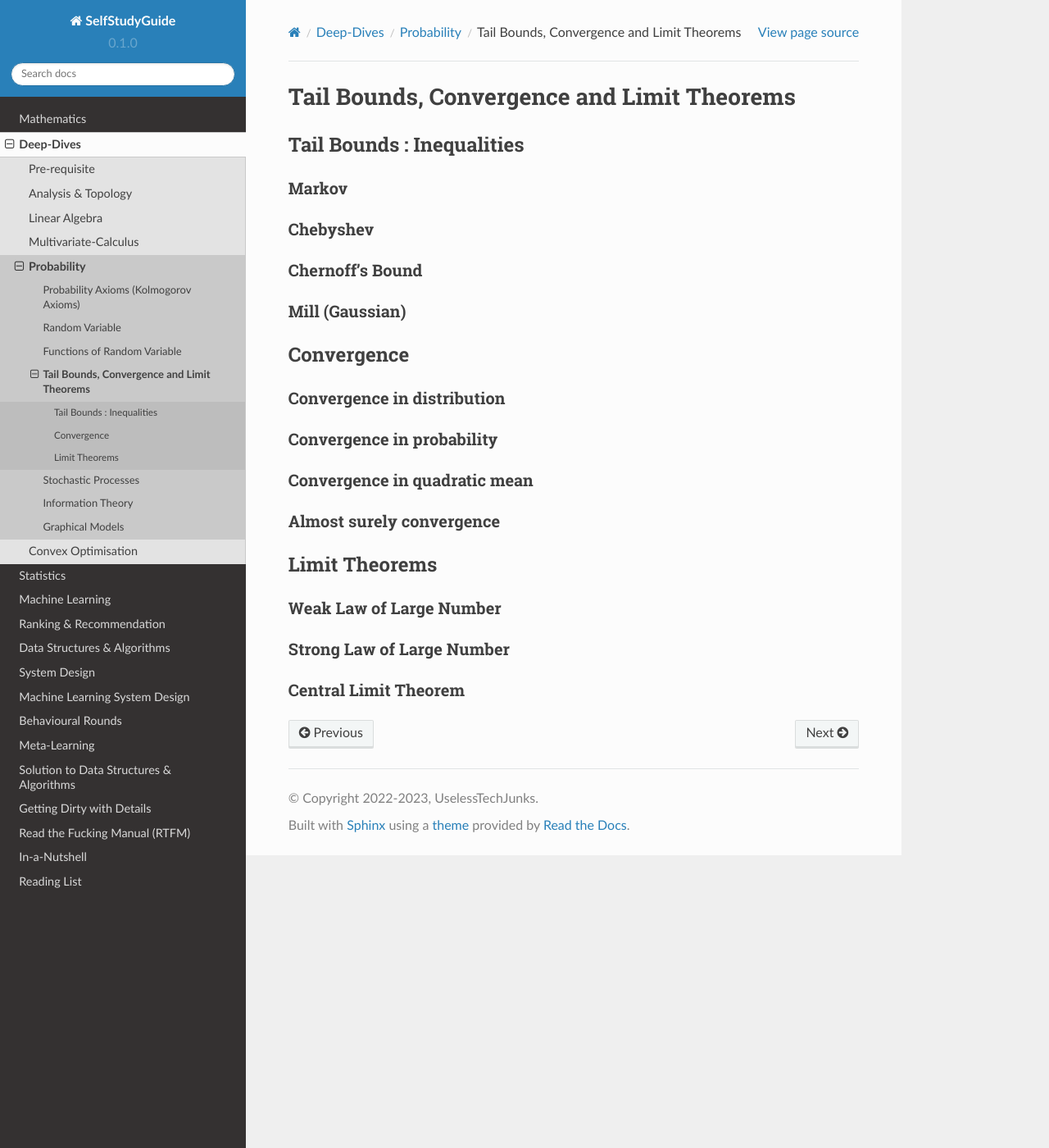
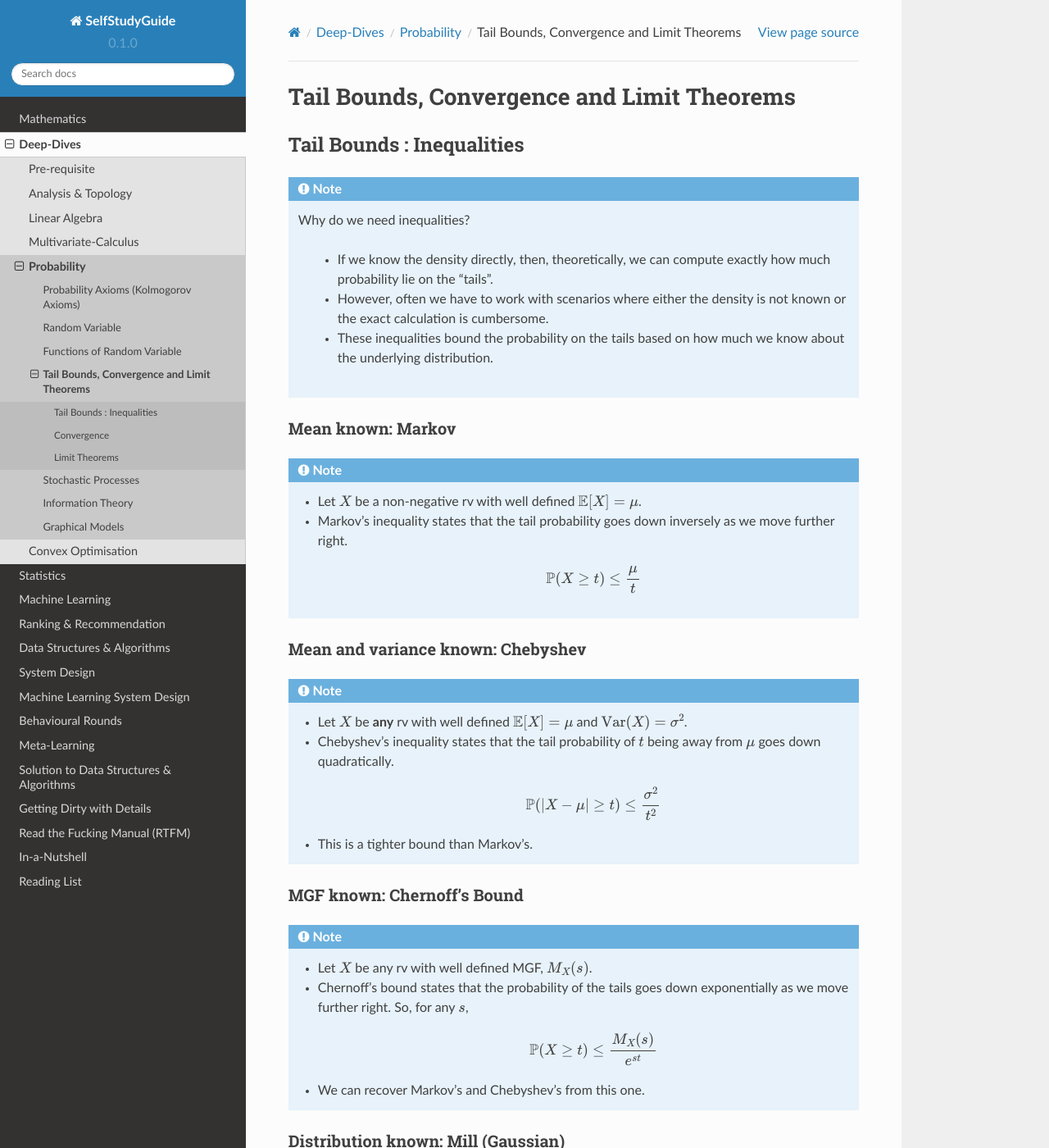
Before and after one commit to uselesstechjunks/leetcode, a Sphinx documentation site: the page built from docs/source/math/prob/ineq.rst, in a window 1280 px wide and 1400 px high. Shown: the whole window at 82% size. Built offline with Sphinx 7.4.7 and the Read the Docs theme 2.0.0, drawn with Linux system fonts in a browser that asks for light colours; some of the changed text lies outside the part shown.

Commit message:
Update ineq.rst

```diff
--- a/docs/source/math/prob/ineq.rst
+++ b/docs/source/math/prob/ineq.rst
@@ -6,16 +6,40 @@ Tail Bounds, Convergence and Limit Theorems
 Tail Bounds : Inequalities
 *********************************************
 
-Markov
+.. note::
+  Why do we need inequalities?
+
+	* If we know the density directly, then, theoretically, we can compute exactly how much probability lie on the "tails".
+	* However, often we have to work with scenarios where either the density is not known or the exact calculation is cumbersome.
+	* These inequalities bound the probability on the tails based on how much we know about the underlying distribution.
+
+Mean known: Markov
 ====================================
+.. note::
+	* Let :math:`X` be a non-negative rv with well defined :math:`\mathbb{E}[X]=\mu`.
+	* Markov's inequality states that the tail probability goes down inversely as we move further right.
 
-Chebyshev
+		.. math:: \mathbb{P}(X\geq t)\leq \frac{\mu}{t}
+
+Mean and variance known: Chebyshev
 ====================================
+.. note::
+	* Let :math:`X` be **any** rv with well defined :math:`\mathbb{E}[X]=\mu` and :math:`\mathrm{Var}(X)=\sigma^2`.
+	* Chebyshev's inequality states that the tail probability of :math:`t` being away from :math:`\mu` goes down quadratically.
 
-Chernoff's Bound
+		.. math:: \mathbb{P}(|X-\mu|\geq t)\leq \frac{\sigma^2}{t^2}
+	* This is a tighter bound than Markov's.
+
+MGF known: Chernoff's Bound
 ====================================
+.. note::
+	* Let :math:`X` be any rv with well defined MGF, :math:`M_X(s)`.
+	* Chernoff's bound states that the probability of the tails goes down exponentially as we move further right. So, for any :math:`s`,
 
-Mill (Gaussian)
+		.. math:: \mathbb{P}(X\geq t)\leq \frac{M_X(s)}{e^{st}}
+	* We can recover Markov's and Chebyshev's from this one.
+
+Distribution known: Mill (Gaussian)
 ====================================
 
 *********************************************
@@ -41,6 +65,12 @@ Limit Theorems
 Weak Law of Large Number
 ====================================
 
+Special case: bounded rvs
+------------------------------------
+
+Hoeffding's inequality
+^^^^^^^^^^^^^^^^^^^^^^^^^^^^^^^^^^^^
+
 Strong Law of Large Number
 ====================================
 
```
